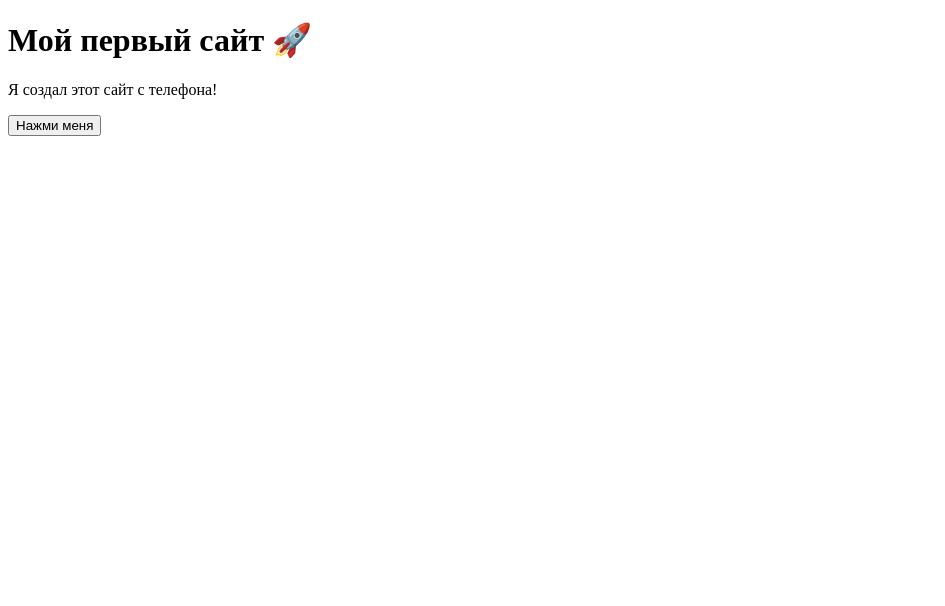
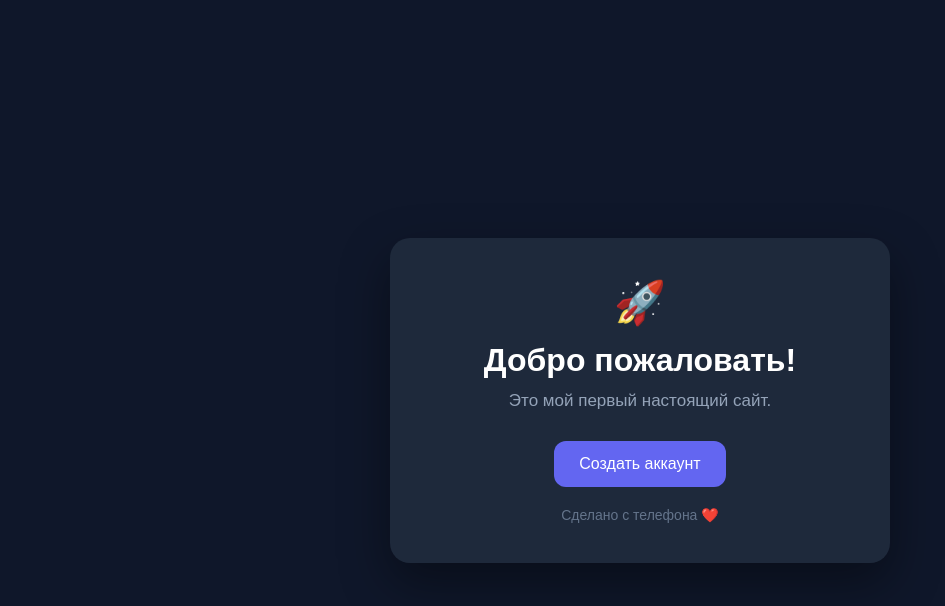
Before and after one commit to Balabol5ik/my-first-site, a plain HTML site: page index.html in a window 1280 px wide. Shown: the whole page, without its empty margins (0-945 px from the left). Drawn offline with Linux system fonts and the light colour scheme.

Commit message:
Update index.html

```diff
--- a/index.html
+++ b/index.html
@@ -1,18 +1,47 @@
 <!DOCTYPE html>
 <html lang="ru">
+
 <head>
     <meta charset="UTF-8">
-    <meta name="viewport" content="width=device-width, initial-scale=1.0">
-    <title>Мой первый сайт</title>
+
+    <meta name="viewport"
+          content="width=device-width, initial-scale=1.0">
+
+    <title>Мой сайт</title>
+
+    <link rel="stylesheet" href="style.css">
 </head>
 
 <body>
 
-    <h1>Мой первый сайт 🚀</h1>
+    <div class="container">
 
-    <p>Я создал этот сайт с телефона!</p>
+        <div class="card">
 
-    <button>Нажми меня</button>
+            <div class="logo">
+                🚀
+            </div>
+
+            <h1 class="title">
+                Добро пожаловать!
+            </h1>
+
+            <p class="subtitle">
+                Это мой первый настоящий сайт.
+            </p>
+
+            <a href="#" class="button">
+                Создать аккаунт
+            </a>
+
+            <div class="footer">
+                Сделано с телефона ❤️
+            </div>
+
+        </div>
+
+    </div>
 
 </body>
+
 </html>
```
